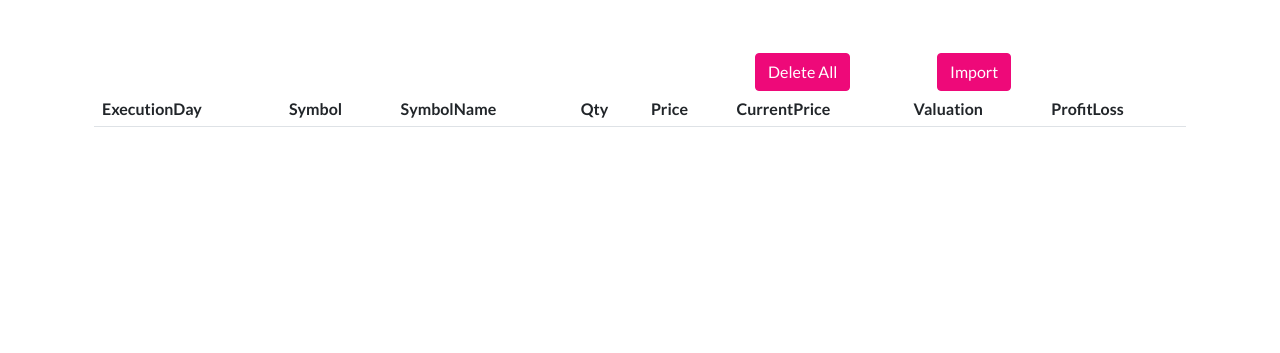
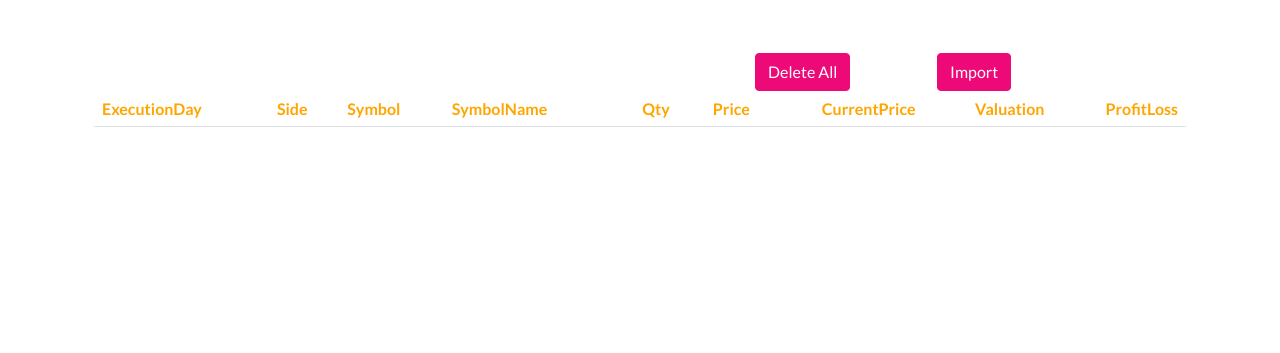
Before and after one commit to e92eda/winStock, a Django app: a page that uses stock/templates/trade_list.html in a window 1280 px wide. Shown: the part 67-420 px from the top of the page. Run offline with Django 4.2, Linux system fonts and the light colour scheme; a user stored in the database is signed in; data comes from the database, SQL or seed files in the repository; both versions use the stored data as it was after the commit; lists and menus that the app fills with data are empty; some libraries are stand-ins or nearby versions.

Commit message:
10/2 Trade  数値右詰め

```diff
--- a/stock/forms.py
+++ b/stock/forms.py
@@ -116,7 +116,7 @@ class CSVUploadForm(forms.Form):
                         except Exception as e:     # Muched stock does not exist
                             print(f'Error!! {symbolSerach} :Corresponding Stock does not exits. {e} ')
 
-                            stockMatch = Stock(Symbol=symbolSerach, SymbolName='Dummy', user_id=1)     # So, this is dummy., user_id=1
+                            stockMatch = Stock(Symbol=symbolSerach, SymbolName=row[0]+'*', user_id=1)     # So, this is dummy., user_id=1
                             stockMatch.save()
 
                         post = Trade(ExecutionDay=row[0].replace('/', '-'), DeliveryDay=row[1].replace('/', '-'), ExchangeName=row[2], SymbolName=row[3],
--- a/stock/templates/trade_list.html
+++ b/stock/templates/trade_list.html
@@ -10,7 +10,9 @@
 <link href="{% static 'css/clean-blog.css' %}" rel="stylesheet">
 {% endblock %}
 
+
 {% block contents %}
+
 <div class="container px-4 px-lg-5 my-div-style">
     <div class="row gx-4 gx-lg-5 justify-content-center">
         <div class="col-md-6 col-sm-2 "></div>
@@ -20,34 +22,35 @@
         <div class="col-md-2 col-sm-2 ">
             <a class="btn btn-primary float-right" href="{% url 'stock:trade_import' %}">Import</a>
         </div>
-{#        <div class="col-md-2 col-sm-2 ">#}
-{#            <a class="btn btn-primary float-right" href="{% url 'stock:trade_export' %}">Export</a>#}
-{#        </div>#}
+
         <table class="table">
           <thead>
-            <tr>
-
-              <th>ExecutionDay</th>
-              <th>Symbol</th>
-              <th>SymbolName</th>
-                <th>Qty</th>
-                <th>Price</th>
-                <th>CurrentPrice</th>
-                <th>Valuation</th>
-                <th>ProfitLoss</th>
+            <tr style="color:orange">
+                <th>ExecutionDay</th>
+                <th>Side</th>
+                <th>Symbol</th>
+                <th>SymbolName</th>
+                <th style="text-align:right;">Qty</th>
+                <th style="text-align:right;">Price</th>
+                <th style="text-align:right;">CurrentPrice</th>
+                <th style="text-align:right;">Valuation</th>
+                <th style="text-align:right;">ProfitLoss</th>
             </tr>
           </thead>
           <tbody>
             {% for trade in trade_list %}
               <tr>
                   <td>{{ trade.ExecutionDay }}</td>
+                  <td>{{ trade.Side }}</td>
                   <td>{{ trade.Symbol }}</td>
                   <td>{{ trade.SymbolName }}</td>
-                  <td>{{ trade.Qty | intcomma}}</td>
-                  <td>{{ trade.Price | intcomma}}</td>
-                  <td>{{ trade.CurrentPrice | intcomma}}</td>
-                  <td>{{ trade.Valuation | intcomma }}</td>
-                  <td>{{ trade.ProfitLoss }}</td>
+                  <div style="color:orange">
+                  <td style="text-align:right;">{{ trade.Qty | intcomma}}</td>
+                  <td style="text-align:right;">{{ trade.Price | intcomma}}</td>
+                  <td style="text-align:right;">{{ trade.CurrentPrice | intcomma}}</td>
+                  <td style="text-align:right;">{{ trade.Valuation | intcomma }}</td>
+                  <td style="text-align:right;">{{ trade.ProfitLoss | intcomma }}</td>
+                  </div>
               </tr>
             {% endfor %}
           </tbody>
```
Also changed, not shown: db.sqlite3.
